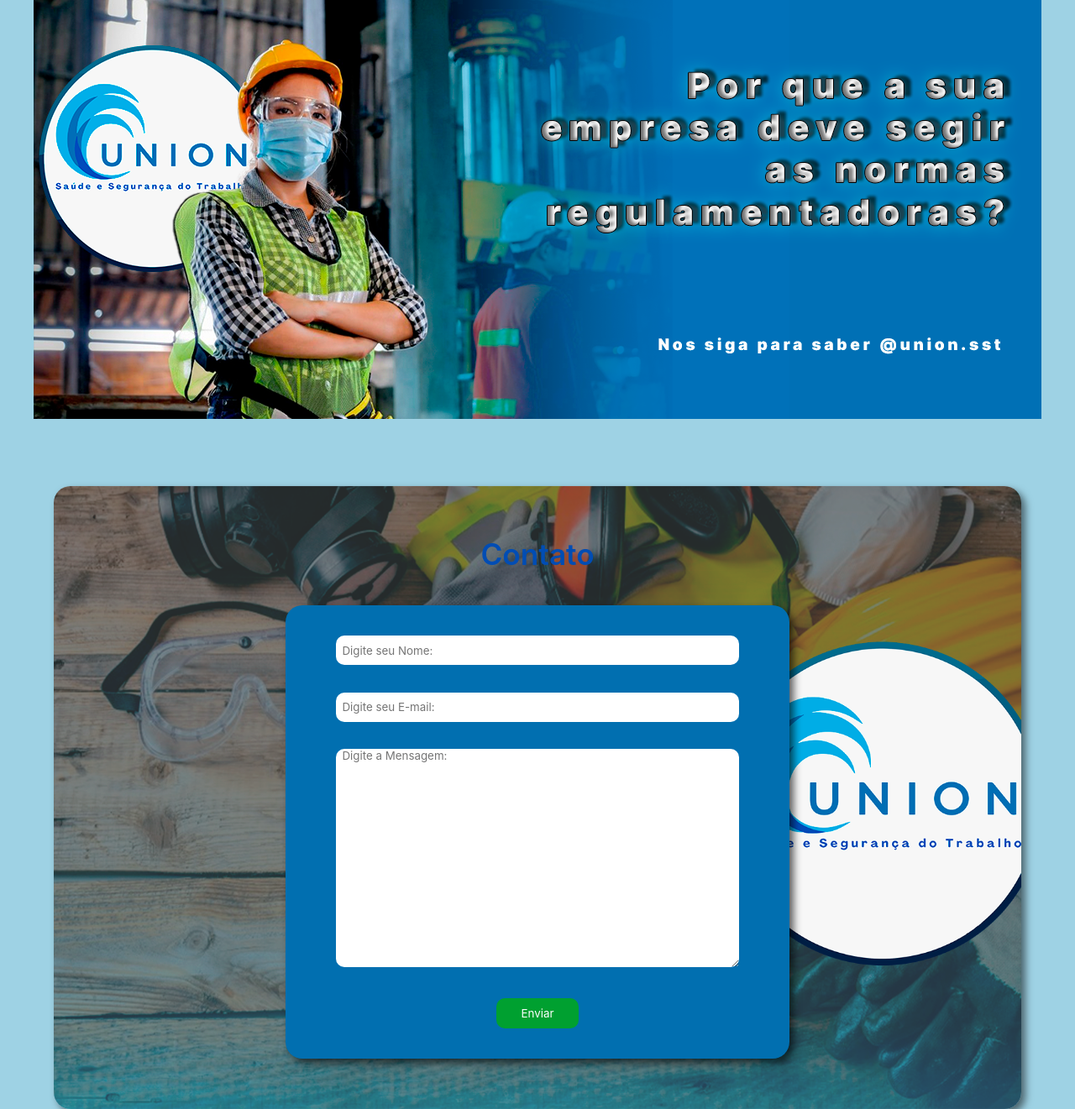
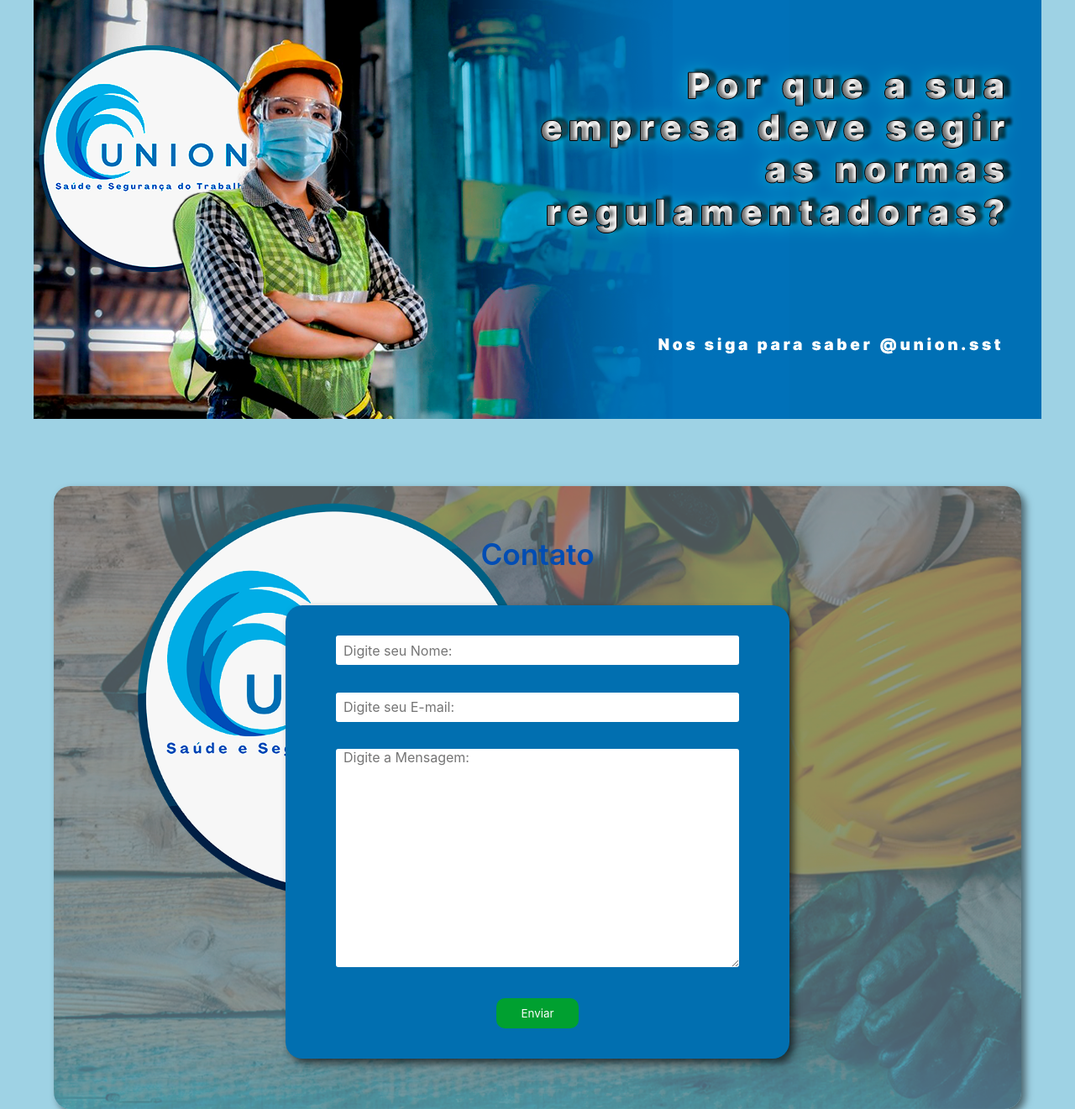
Before and after one commit to Gabriel-D-EV/Union-sst, a Flask app: page / in a window 1280 px wide. Shown: the part 4981-6302 px from the top of the page at 84% size. Run offline with Flask 3, Linux system fonts and the light colour scheme; parts of the project's set-up code (start-up, migrations or seed data) failed here and were passed over; some libraries are stand-ins or nearby versions.

Commit message:
att contato

```diff
--- a/api/app.py
+++ b/api/app.py
@@ -12,7 +12,7 @@ mail_config = {
     "MAIL_USE_TLS": False,
     "MAIL_USE_SSL": True,
     "MAIL_USERNAME": email,
-    "MAIL_PASSWORD": senha
+    "MAIL_PASSWORD": senha,
 }
 
 app.config.update(mail_config)
@@ -33,8 +33,8 @@ ano = hj.year
 def index():
     return render_template('index.html', ano=ano)
 
-@app.route('/enviar', method=['GET', 'POST'])
-def enviar():
+@app.route('/send', methods=['GET', 'POST'])
+def send():
     if request.method == 'POST':
         formContato = Contato(
             request.form["nome"],
@@ -44,25 +44,25 @@ def enviar():
 
         msg = Message(
             subject= f'Cliente {formContato.nome} te enviou uma mensagem do Union.sst',
-            sender=app.config.get(MAIL_USERNAME),
-            recipients= ['gabriel.silva_dev@outlook.com'],
+            sender=email,
+            recipients= ['gabriel.silva_dev@outlook.com', 'Unionsst@gmail.com', 'pedroraphbass@gmail.com'],
             body= f'''
 
-            Assunto: Solicitação do Cliente
+                Assunto: Solicitação do Cliente
 
-            Olá,
+                Olá,
 
-            Recebi uma mensagem de cliente. Aqui estão os detalhes:
+                Recebi uma mensagem de cliente. Aqui estão os detalhes:
 
-            Nome: {formContato.nome}
-            Email: {formContato.email}
+                Nome: {formContato.nome}
+                Email: {formContato.email}
 
-            Mensagem:
-            {formContato.mensagem}
+                Mensagem:
+                {formContato.mensagem}
 
-            Atenciosamente,
-            Admin
-            '''
+                Atenciosamente,
+                Admin
+                '''
         )
 
         mail.send(msg)
--- a/api/config.py
+++ b/api/config.py
@@ -1,3 +1,3 @@
-email = "gbh.developer@gmail.com",
+email = "gbh.developer@gmail.com"
 
 senha = "akhy miqh qtpi qbxt"
--- a/api/static/style.css
+++ b/api/static/style.css
@@ -297,6 +297,10 @@ img {
     height: 500px;
     box-shadow:  5px 5px 10px #000000a1;
     padding: 20px 0;
+    color: #000;
+}
+.contato form textarea {
+    color: #000;
 }
 .contato button {
     background-color: var(--color-5);
@@ -316,8 +320,9 @@ img {
 }
 .contato .form-control {
     width: 80%;
-    border-radius: 10px;
+    border-radius: 3px;
     border: none;
+    font-size: 16px;
 }
 #nome, #email {
     height: 35px;
--- a/api/templates/index.html
+++ b/api/templates/index.html
@@ -207,7 +207,7 @@
       <h1><span>Contato</span></h1>
       <div class="contato">
 
-        <form class="row g-3" action="/enviar" method="POST">
+        <form class="row g-3" action="/send" method="POST">
           <div class="col-md-6 campo">
             <input
             placeholder="  Digite seu Nome:"
```
Also changed, not shown: api/static/images/bg3.png, 1 other file.
